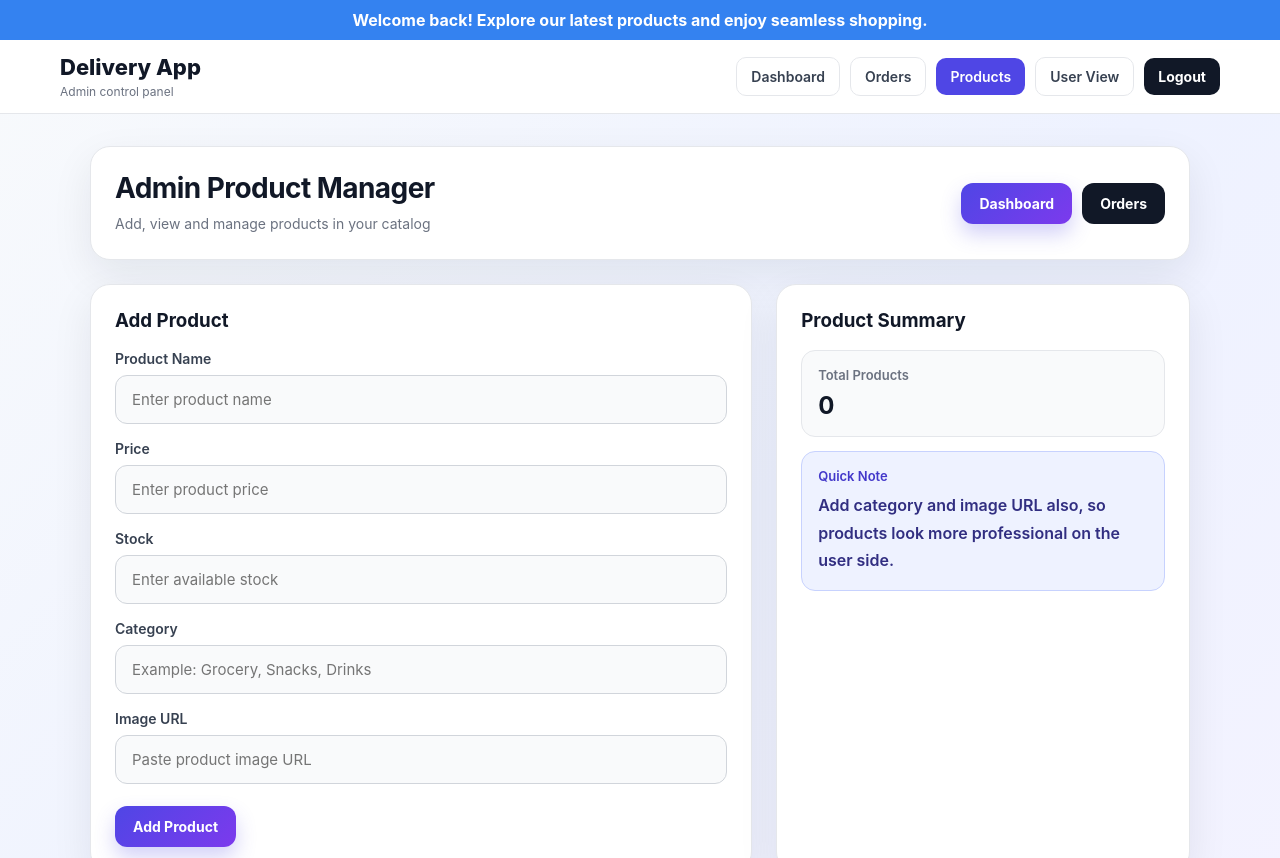
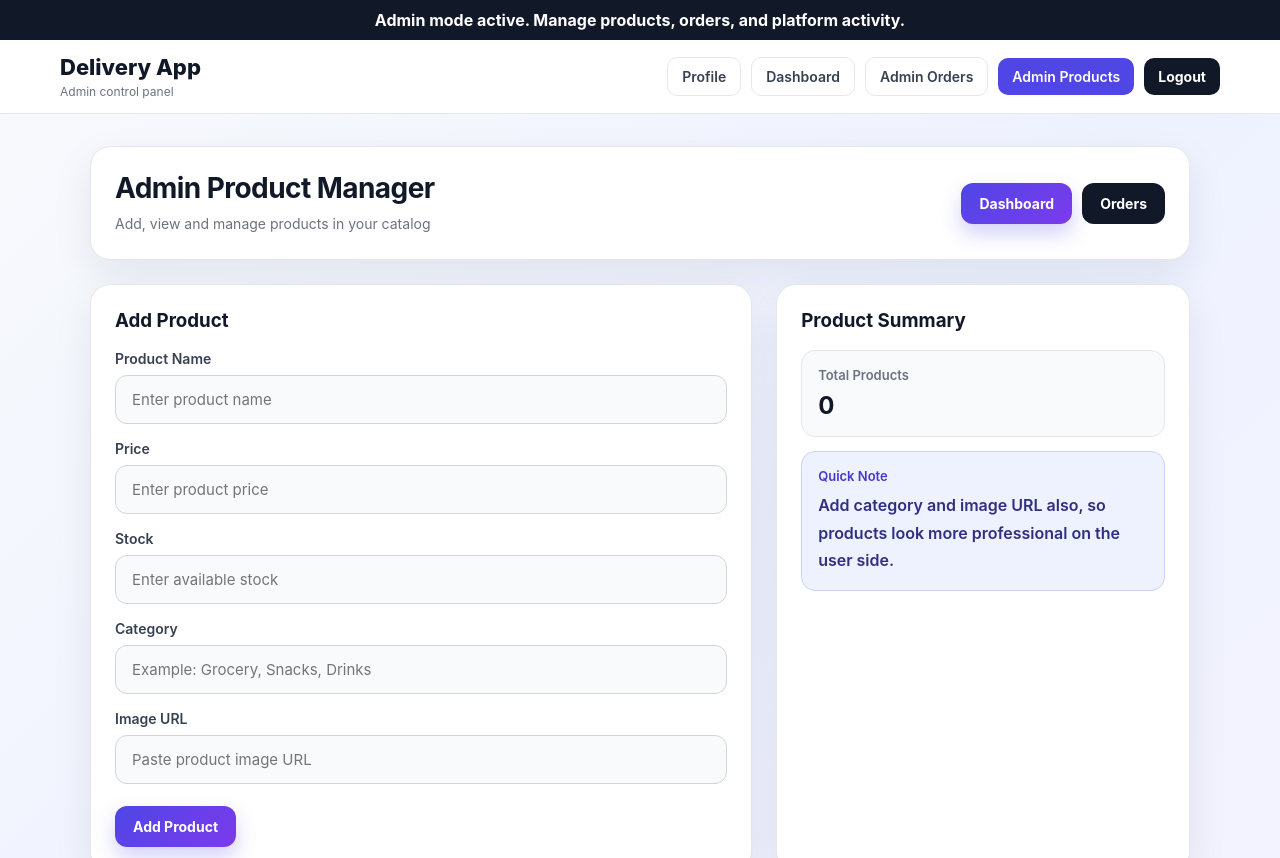
Before and after one commit to Prasanth1617/delivery-app, a React (Create React App) app in the folder client/: page /admin/products in a window 1280 px wide. Shown: the top 858 px of the page. Built offline with nearby package versions, Linux system fonts and the light colour scheme; no server answers; sample sign-in values are in the browser's storage.

Commit message:
make navbar role based for admin and user

```diff
--- a/client/src/components/AppLayout.js
+++ b/client/src/components/AppLayout.js
@@ -6,7 +6,6 @@ function AppLayout({ children }) {
 
   const token = localStorage.getItem("token");
   const role = localStorage.getItem("role");
-  const isAdminPage = location.pathname.startsWith("/admin");
 
   const handleLogout = () => {
     localStorage.removeItem("token");
@@ -38,14 +37,16 @@ function AppLayout({ children }) {
     <div>
       <div
         style={{
-          background: "#3482f0",
+          background: role === "admin" ? "#111827" : "#3482f0",
           color: "#ffffff",
           textAlign: "center",
           padding: "10px",
           fontWeight: "700",
         }}
       >
-        Welcome back! Explore our latest products and enjoy seamless shopping.
+        {role === "admin"
+          ? "Admin mode active. Manage products, orders, and platform activity."
+          : "Welcome back! Explore our latest products and enjoy seamless shopping."}
       </div>
 
       <div
@@ -88,7 +89,9 @@ function AppLayout({ children }) {
                 color: "#6b7280",
               }}
             >
-              {isAdminPage ? "Admin control panel" : "Fast, simple grocery delivery"}
+              {role === "admin"
+                ? "Admin control panel"
+                : "Fast, simple grocery delivery"}
             </p>
           </div>
 
@@ -100,32 +103,49 @@ function AppLayout({ children }) {
               alignItems: "center",
             }}
           >
-            {!isAdminPage ? (
+            {role === "admin" ? (
               <>
-                <Link to="/profile" style={navLinkStyle("/profile")}>Profile</Link>
-                <Link to="/products" style={navLinkStyle("/products")}>Products</Link>
-                <Link to="/cart" style={navLinkStyle("/cart")}>Cart</Link>
-                <Link to="/orders" style={navLinkStyle("/orders")}>Orders</Link>
+                <Link to="/profile" style={navLinkStyle("/profile")}>
+                  Profile
+                </Link>
 
-                {role === "admin" && (
-                  <Link to="/admin/dashboard" style={navLinkStyle("/admin/dashboard")}>
-                    Admin
-                  </Link>
-                )}
+                <Link
+                  to="/admin/dashboard"
+                  style={navLinkStyle("/admin/dashboard")}
+                >
+                  Dashboard
+                </Link>
+
+                <Link
+                  to="/admin/orders"
+                  style={navLinkStyle("/admin/orders")}
+                >
+                  Admin Orders
+                </Link>
+
+                <Link
+                  to="/admin/products"
+                  style={navLinkStyle("/admin/products")}
+                >
+                  Admin Products
+                </Link>
               </>
             ) : (
               <>
-                <Link to="/admin/dashboard" style={navLinkStyle("/admin/dashboard")}>
-                  Dashboard
+                <Link to="/profile" style={navLinkStyle("/profile")}>
+                  Profile
                 </Link>
-                <Link to="/admin/orders" style={navLinkStyle("/admin/orders")}>
-                  Orders
-                </Link>
-                <Link to="/admin/products" style={navLinkStyle("/admin/products")}>
+
+                <Link to="/products" style={navLinkStyle("/products")}>
                   Products
                 </Link>
-                <Link to="/products" style={navLinkStyle("/products")}>
-                  User View
+
+                <Link to="/cart" style={navLinkStyle("/cart")}>
+                  Cart
+                </Link>
+
+                <Link to="/orders" style={navLinkStyle("/orders")}>
+                  Orders
                 </Link>
               </>
             )}
--- a/client/src/pages/Profile.js
+++ b/client/src/pages/Profile.js
@@ -26,6 +26,7 @@ function Profile() {
         setUser(res.data);
       } catch (err) {
         localStorage.removeItem("token");
+        localStorage.removeItem("role");
         navigate("/");
       }
     };
@@ -38,9 +39,13 @@ function Profile() {
       <div className="app-container">
         <div className="app-card topbar-card">
           <div>
-            <h2 className="app-section-title">Welcome Back</h2>
+            <h2 className="app-section-title">
+              {user?.role === "admin" ? "Admin Profile" : "Welcome Back"}
+            </h2>
             <p className="app-section-subtitle">
-              Manage your profile and continue shopping
+              {user?.role === "admin"
+                ? "Manage your admin account and control your platform"
+                : "Manage your profile and continue shopping"}
             </p>
           </div>
         </div>
@@ -67,7 +72,10 @@ function Profile() {
                     width: "84px",
                     height: "84px",
                     borderRadius: "50%",
-                    background: "linear-gradient(135deg, #4f46e5, #7c3aed)",
+                    background:
+                      user.role === "admin"
+                        ? "linear-gradient(135deg, #111827, #374151)"
+                        : "linear-gradient(135deg, #4f46e5, #7c3aed)",
                     color: "#fff",
                     display: "flex",
                     alignItems: "center",
@@ -97,7 +105,9 @@ function Profile() {
                       fontSize: "14px",
                     }}
                   >
-                    Your account details and delivery information
+                    {user.role === "admin"
+                      ? "Your admin account details and access level"
+                      : "Your account details and delivery information"}
                   </p>
                 </div>
               </div>
@@ -154,7 +164,7 @@ function Profile() {
                       fontWeight: "600",
                     }}
                   >
-                    Delivery Address
+                    {user.role === "admin" ? "Admin Address" : "Delivery Address"}
                   </p>
                   <p
                     style={{
@@ -172,15 +182,18 @@ function Profile() {
                   style={{
                     padding: "16px",
                     borderRadius: "16px",
-                    background: "#eef2ff",
-                    border: "1px solid #c7d2fe",
+                    background: user.role === "admin" ? "#f3f4f6" : "#eef2ff",
+                    border:
+                      user.role === "admin"
+                        ? "1px solid #d1d5db"
+                        : "1px solid #c7d2fe",
                   }}
                 >
                   <p
                     style={{
                       margin: "0 0 8px",
                       fontSize: "13px",
-                      color: "#4338ca",
+                      color: user.role === "admin" ? "#374151" : "#4338ca",
                       fontWeight: "600",
                     }}
                   >
@@ -191,10 +204,10 @@ function Profile() {
                       margin: 0,
                       fontSize: "16px",
                       fontWeight: "700",
-                      color: "#312e81",
+                      color: user.role === "admin" ? "#111827" : "#312e81",
                     }}
                   >
-                    Active User
+                    {user.role === "admin" ? "Admin User" : "Active User"}
                   </p>
                 </div>
               </div>
@@ -223,6 +236,41 @@ function Profile() {
                     gap: "12px",
                   }}
                 >
+                  {user.role === "admin" ? (
+                    <>
+                      <button
+                        className="primary-btn"
+                        onClick={() => navigate("/admin/dashboard")}
+                        style={{ width: "100%" }}
+                      >
+                        Open Dashboard
+                      </button>
+
+                      <button
+                        className="secondary-btn"
+                        onClick={() => navigate("/admin/products")}
+                        style={{ width: "100%" }}
+                      >
+                        Manage Products
+                      </button>
+
+                      <button
+                        className="ghost-btn"
+                        onClick={() => navigate("/admin/orders")}
+                        style={{
+                          width: "100%",
+                          padding: "12px",
+                          borderRadius: "12px",
+                          background: "#f9fafb",
+                          border: "1px solid #e5e7eb",
+                          color: "#111827",
+                        }}
+                      >
+                        Manage Orders
+                      </button>
+                    </>
+                  ) : (
+                    <>
                       <button
                         className="primary-btn"
                         onClick={() => navigate("/products")}
@@ -253,6 +301,8 @@ function Profile() {
                       >
                         View My Orders
                       </button>
+                    </>
+                  )}
                 </div>
               </div>
 
@@ -264,9 +314,23 @@ function Profile() {
                     color: "#111827",
                   }}
                 >
-                  Shopping Tips
+                  {user.role === "admin" ? "Admin Notes" : "Shopping Tips"}
                 </h3>
 
+                {user.role === "admin" ? (
+                  <ul
+                    style={{
+                      margin: 0,
+                      paddingLeft: "18px",
+                      color: "#6b7280",
+                      lineHeight: "1.8",
+                    }}
+                  >
+                    <li>Keep product stock updated regularly.</li>
+                    <li>Monitor pending orders and update statuses quickly.</li>
+                    <li>Maintain accurate product names, pricing, and images.</li>
+                  </ul>
+                ) : (
                   <ul
                     style={{
                       margin: 0,
@@ -279,6 +343,7 @@ function Profile() {
                     <li>Keep your delivery address updated.</li>
                     <li>Track your order status from the Orders page.</li>
                   </ul>
+                )}
               </div>
             </div>
           </div>
```
Lines whose indentation alone changed are shown as unchanged.
